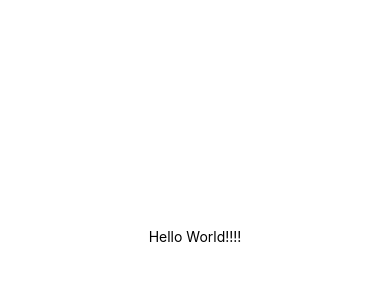
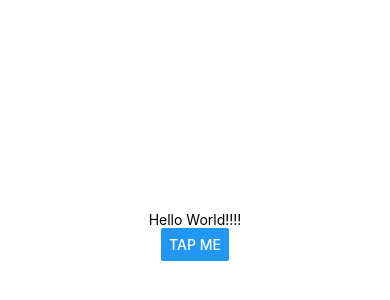
Before and after one commit to benhsieh-dev/React-Native-App, a React Native app: screen / in a window 390 px wide. Shown: the part 186-486 px from the top of the page. Built offline with nearby package versions, Linux system fonts and the light colour scheme.

Commit message:
Add button

```diff
--- a/App.js
+++ b/App.js
@@ -1,11 +1,10 @@
-import { StatusBar } from 'expo-status-bar';
-import { StyleSheet, Text, View } from 'react-native';
+import { StyleSheet, Text, View, Button } from 'react-native';
 
 export default function App() {
   return (
     <View style={styles.container}>
       <Text>Hello World!!!!</Text>
-      <StatusBar style="auto" />
+      <Button title='Tap Me' />
     </View>
   );
 }
```
